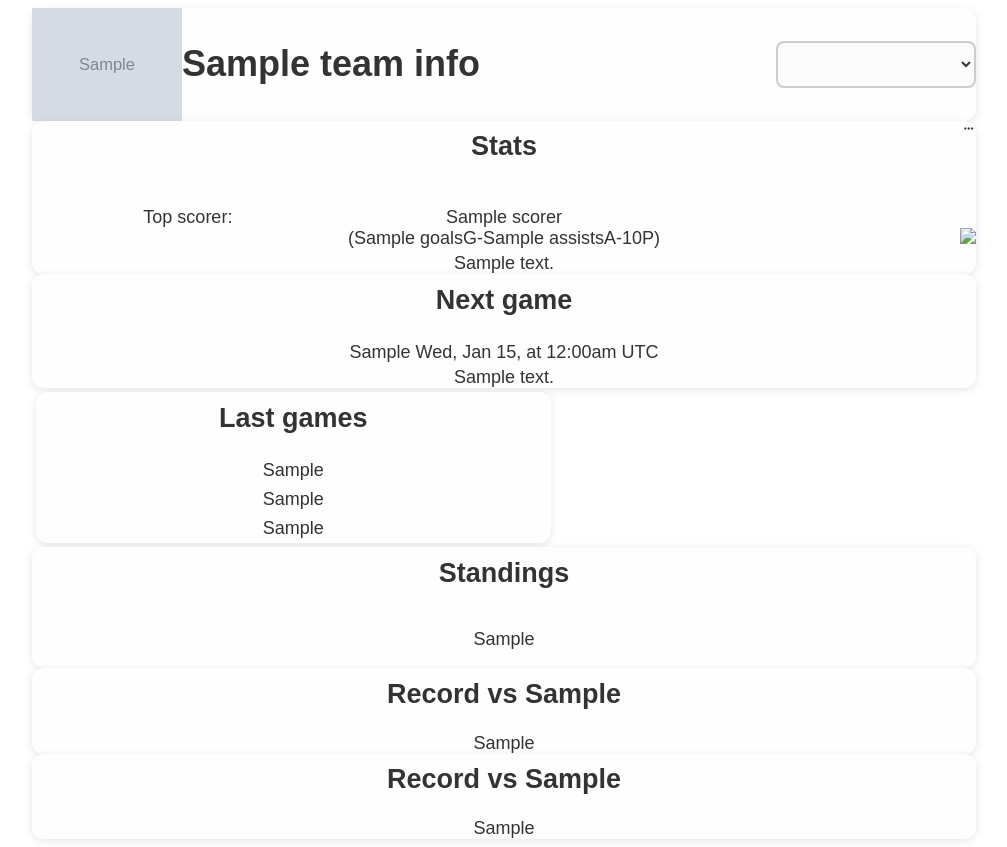
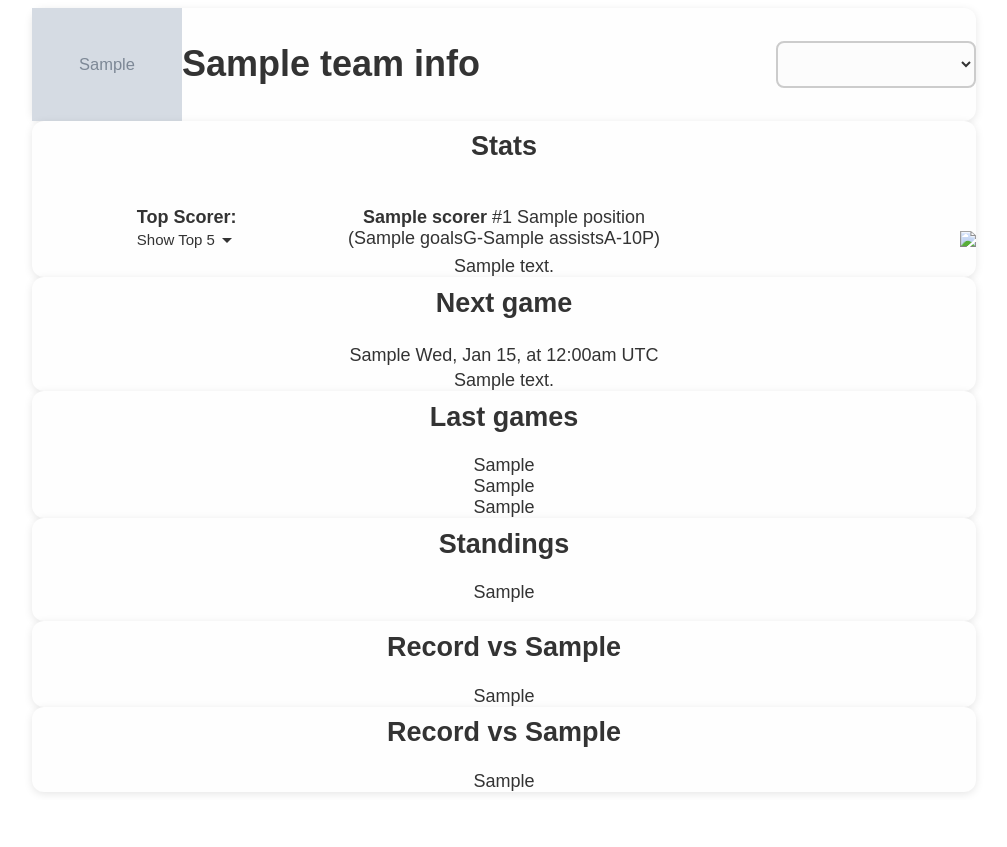
Before and after one commit to megelsen/nhl-gamecard, a Flask app: template templates/index.html in a window 1280 px wide. Shown: the whole page, without its empty margins (136-1143 px from the left). After the commit the page ends 794 px from the top, so only its background shows below. Run offline with Flask 3, Linux system fonts and the light colour scheme; the template is opened without the code that fills it: most values are stand-ins (such as "Sample title", 1, 10 or a date in 2020); grey boxes marked "Sample" are stand-in pictures; lists and menus that the app fills with data are empty.

Commit message:
design fixes

```diff
--- a/static/styles/tables.css
+++ b/static/styles/tables.css
@@ -6,7 +6,7 @@ table {
     border-collapse: collapse; /* Removes unnecessary borders */
     width: 100%; /* Ensure full width */
     border: none;
-    width: fit-content;
+    /* width: fit-content; */
     place-self: center;
 }
 
--- a/templates/dynamic/styles/cards.css.jinja
+++ b/templates/dynamic/styles/cards.css.jinja
@@ -16,8 +16,14 @@
                 width: -webkit-fill-available;
                 width: -moz-available;
                 justify-items: anchor-center;
-                min-width: max-content;
+                max-width: {{ min_width_team_summary }}px;
                 display: grid;
                 justify-content: center;
 
             }
+
+            .table_card {
+                display: block;
+                justify-self: left;
+
+            }
--- a/templates/dynamic/styles/previous_games.css.jinja
+++ b/templates/dynamic/styles/previous_games.css.jinja
@@ -1,14 +1,12 @@
 .previous_game{
-    display: grid
-    grid-column: 3;
+    /*display: grid;
+    grid-column: 3;*/
     justify-items: center;
-    width: -webkit-fill-available;
-    width: -moz-available;
+    max-width: -webkit-fill-available;
+    max-width: -moz-available;
     min-width: {{min_width_previous_games}};
-    max-width: {{min_width_team_summary}};
+    /*max-width: {{min_width_team_summary}};*/
     justify-content: center;
-    display: grid;
-    margin: 4px;
 }
 
 .previous_game span{
--- a/templates/index.html
+++ b/templates/index.html
@@ -53,16 +53,22 @@
                 <h2 class="top_card_header">
                     Stats
                 </h2>
-                <span class="material-symbols-outlined more-stats" id="moreStats">
-                    more_horiz
-                </span>
-                <p class="top-scorer-label">Top scorer:</p>
+                <div class="top-scorer-label">
+                    <b>Top Scorer:</b>
+                    <div class="more-stats" id="moreStats">
+                        <p style="margin: 0px">Show Top 5</p>
+                        <span class="material-symbols-outlined" >
+                            arrow_drop_down
+                        </span>
+                    </div>
+                </div>
                 <div class ="top-scorer-info">
-                    <p style="  margin-block-end: 0">{{top_scorer['name']}}</p>
+                    <p style="  margin-block-end: 0"><b>{{top_scorer['name']}}</b> #{{top_scorer['sweaterNumber']}} {{top_scorer['position']}} </p>
                     <p style="  margin-block: 0">({{ top_scorer['goals']}}G-{{ top_scorer['assists']}}A-{{ top_scorer['points']}}P)</p>
                 </div>
                 <div class="headshot-img">
                     <img src={{ top_scorer['headshot_url'] }} style="max-width: 150px;">
+
                 </div>
                 <div class="team-summary">
                     {{ html_team_summary | safe }}
@@ -74,18 +80,12 @@
                     <!-- Closing Button -->
                     <span class="close" id="closeBtn">&times;</span>
                     <!-- Navigation Buttons -->
-                    <div class="modal-nav">
-                        <button id="prevButton" class="nav-button">
-                            <span class="material-symbols-outlined">
-                                arrow_back_ios
-                            </span>
-                        </button>
-                        <h2 id="modal-title">Points</h2>
-                        <button id="nextButton" class="nav-button">
-                            <span class="material-symbols-outlined">
-                                arrow_forward_ios
-                            </span>
-                        </button>
+                    <div class="tabs-container">
+                        <div id="tabs">
+                            <div class="tab active" data-index="0">Points</div>
+                            <div class="tab" data-index="1">Goals</div>
+                            <div class="tab" data-index="2">Assists</div>
+                        </div>
                     </div>
                     <div id="modalContent">
                         <div id="points-leaders-content">
@@ -120,30 +120,32 @@
         </div>
 
         <div class="container widthTargetElement">
-            <div class="table card_display">
-                <h2>
+            <div class="table card_display table_card">
+                <h2  class="top_card_header">
                 Standings
                 </h2>
                 <p>{{html_standings_table | safe }}</p>
             </div>
-            <div class="card_display">
-                <h2> Record vs {{team_info['team_conference']}} </h2>
+            <div class="card_display table_card">
+                <h2  class="top_card_header"> Record vs {{team_info['team_conference']}} </h2>
                 {{ record_table_1 | safe }}
             </div>
-            <div class="card_display">
-                <h2>  Record vs {{team_info['opposite_conference']}} </h2>
+            <div class="card_display table_card">
+                <h2  class="top_card_header">  Record vs {{team_info['opposite_conference']}} </h2>
                 {{ record_table_2 | safe }}
             </div>
         </div>
     </div>
 
     <!-- 🔹 Static JavaScript -->
+    <script src="{{ url_for('static', filename='js/timezoneMap.js') }}"></script>
     <script src="{{ url_for('static', filename='js/eventListeners.js') }}"></script>
     <script src="{{ url_for('static', filename='js/formatEventTime.js') }}"></script>
     <script src="{{ url_for('static', filename='js/link_team_logos.js') }}"></script>
     <script src="{{ url_for('static', filename='js/synchronizeWidths.js') }}"></script>
     <script src="{{ url_for('static', filename='js/team_dropdown.js') }}"></script>
     <script src="{{ url_for('static', filename='js/topscorers_modal.js') }}"></script>
+
     <!-- 🔹 Dynamic JavaScript -->
     <script>
         var max_width_smallest_screen = {{ max_width_smallest_screen }};
```
